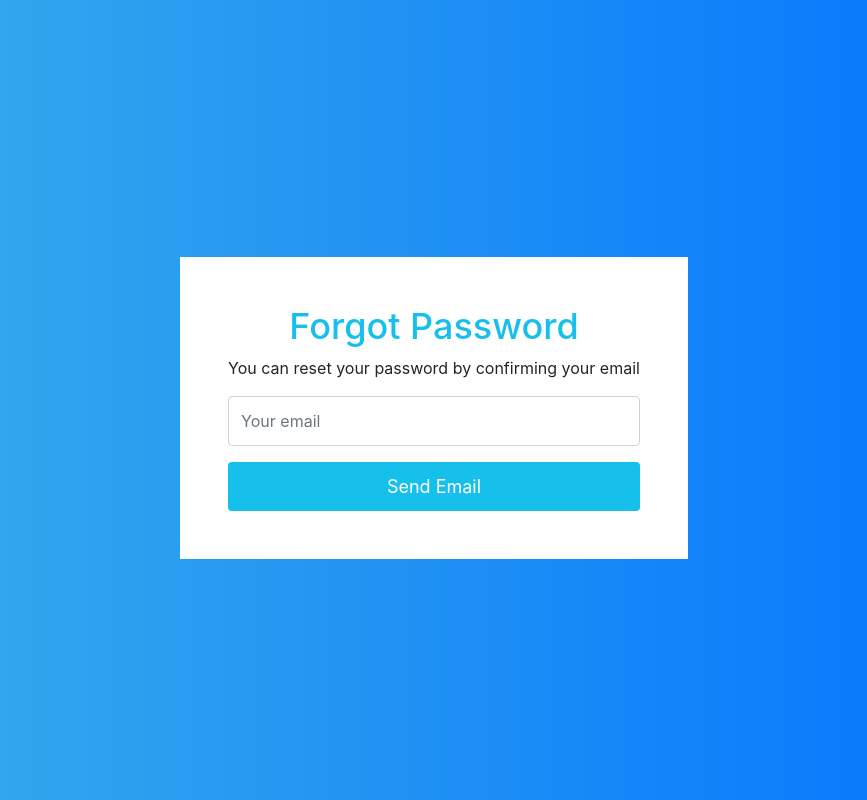
After one commit to Sktanisha/mentalHealth_care, a Django app: page /reset-password in a window 1280 px wide. The commit adds this page. Shown: the whole page, without its empty margins (206-1073 px from the left). Run offline with Django 3.2, Linux system fonts and the light colour scheme; some libraries are stand-ins or nearby versions.

Commit message:
reset password add

```diff
--- a/home/urls.py
+++ b/home/urls.py
@@ -14,4 +14,6 @@ urlpatterns = [
     path('result', views.result, name='result'),
     path('docregister', views.docregister, name='docregister'),
     path('feedback', views.feedback, name='feedback'),
+	path('reset-password', views.reset_password, name='reset-password'),
+    path('change-password/<token>/', views.change_password, name='change-password'),
 ]
--- a/home/views.py
+++ b/home/views.py
@@ -1,9 +1,13 @@
 # from django.shortcuts import render
+import profile
+import uuid
 from django.http.response import HttpResponse
 from django.shortcuts import redirect, render
-from home.models import  accounts, msgs, docaccounts
+from home.models import  Profile, accounts, msgs, docaccounts
 from django.contrib import messages
 from django.db import connection
+
+from mentalHealth_care.helpers import send_forget_password_mail
 
 # Create your views here.
 def index(request):
@@ -41,6 +45,7 @@ def register(request):
     if request.method == 'POST':
         if request.POST.get('name') and request.POST.get('age') and request.POST.get('address') and request.POST.get('password') and request.POST.get('email') and request.POST.get('mobile'):
             saveRecord = accounts()
+            saveToken = Profile()
 
             saveRecord.name = request.POST.get('name')
             saveRecord.age = request.POST.get('age')
@@ -50,6 +55,8 @@ def register(request):
             saveRecord.mobile = request.POST.get('mobile')
 
             saveRecord.save()
+            saveToken.user = saveRecord
+            saveToken.save()
             messages.success(request, 'Acccount Created Successsfully')
             return render(request, 'register.html', context)
 
@@ -182,3 +189,54 @@ def quizform(request):
 
 def result(request):
     return render(request, 'result.html')
+
+def reset_password(request):
+    try:
+        if request.method == 'POST' and request.POST.get('resetEmail'):
+            email = request.POST.get('resetEmail')
+
+        if not accounts.objects.filter(email=email).first():
+            # messages.error(request, 'No user found with this email.')
+            return HttpResponse("No user found with this email.")
+
+        user_obj = accounts.objects.get(email=email)
+        token = str(uuid.uuid4())
+        profile_obj = Profile.objects.get(user=user_obj.id)
+        profile_obj.forget_password_token = token
+        profile_obj.save()
+        send_forget_password_mail(user_obj.email, token)
+        return HttpResponse("An email is sent.")
+
+    except Exception as e:
+        print(e)
+        return render(request, 'reset_password/forget-password.html')
+
+def change_password(request, token):
+    context = {}
+
+    try:
+        profile_obj = profile.objects.filter(
+            forget_password_token=token).first()
+        context = {'user_id': profile_obj.user.id}
+
+        if request.method == 'POST':
+            new_password = request.POST.get('new_password')
+            confirm_password = request.POST.get('reconfirm_password')
+            user_id = request.POST.get('user_id')
+
+            if user_id is None:
+                return HttpResponse("No user id found.")
+
+            if new_password != confirm_password:
+                return HttpResponse("Booth password should be equal")
+
+            user_obj = accounts.objects.filter(id=user_id).first()
+            user_obj.password = new_password
+            user_obj.save()
+            return HttpResponse("Password updated successfully!!")
+        else:
+            return render(request, 'reset_password/change-password.html', context)
+
+    except Exception as e:
+        print(e)
+        return HttpResponse("url has already been used.")
--- /dev/null
+++ b/templates/reset_password/forget-password.html
@@ -0,0 +1,93 @@
+<!DOCTYPE html>
+<html>
+  <head>
+    <title>Reset Password Form In Bootstrap</title>
+    <meta name="viewport" content="width=device-width, initial-scale=1" />
+    <link
+      href="https://fonts.googleapis.com/css?family=Nunito+Sans:300i,400,700&display=swap"
+      rel="stylesheet"
+    />
+    <link
+      rel="stylesheet"
+      href="https://maxcdn.bootstrapcdn.com/bootstrap/4.5.0/css/bootstrap.min.css"
+    />
+    <style>
+  body{
+    background: -webkit-linear-gradient(left, #3ab1e9, #0270ff);
+      }
+
+      .btn {
+        background-color: #17c0eb;
+        width: 100%;
+        color: #fff;
+        padding: 10px;
+        font-size: 18px;
+      }
+
+      .btn:hover {
+        background-color: #2d3436;
+        color: #fff;
+      }
+
+      input {
+        height: 50px !important;
+      }
+
+      .form-control:focus {
+        border-color: #18dcff;
+        box-shadow: none;
+      }
+
+      h3 {
+        color: #17c0eb;
+        font-size: 36px;
+      }
+
+      .cw {
+        width: 35%;
+      }
+
+      @media (max-width: 992px) {
+        .cw {
+          width: 60%;
+        }
+      }
+
+      @media (max-width: 768px) {
+        .cw {
+          width: 80%;
+        }
+      }
+
+      @media (max-width: 492px) {
+        .cw {
+          width: 90%;
+        }
+      }
+    </style>
+  </head>
+
+  <body>
+    <div
+      class="container d-flex justify-content-center align-items-center vh-100"
+    >
+      <div class="bg-white text-center p-5 mt-3 center">
+        <h3>Forgot Password</h3>
+        <p>You can reset your password by confirming your email</p>
+        <form class="form" method="POST" id="form">
+          {% csrf_token %}
+          <div class="form-group">
+            <input
+              type="text"
+              name="resetEmail"
+              class="form-control"
+              placeholder="Your email"
+              required
+            />
+          </div>
+          <button type="submit" class="btn">Send Email</button>
+        </form>
+      </div>
+    </div>
+  </body>
+</html>
```
Also changed, not shown: home/models.py (+11 -0 lines), mentalHealth_care/helpers.py (added, +11 -0 lines), mentalHealth_care/settings.py (+7 -0 lines), templates/reset_password/change-password.html (added, +104 -0 lines), templates/userindex.html (+43 -32 lines).
